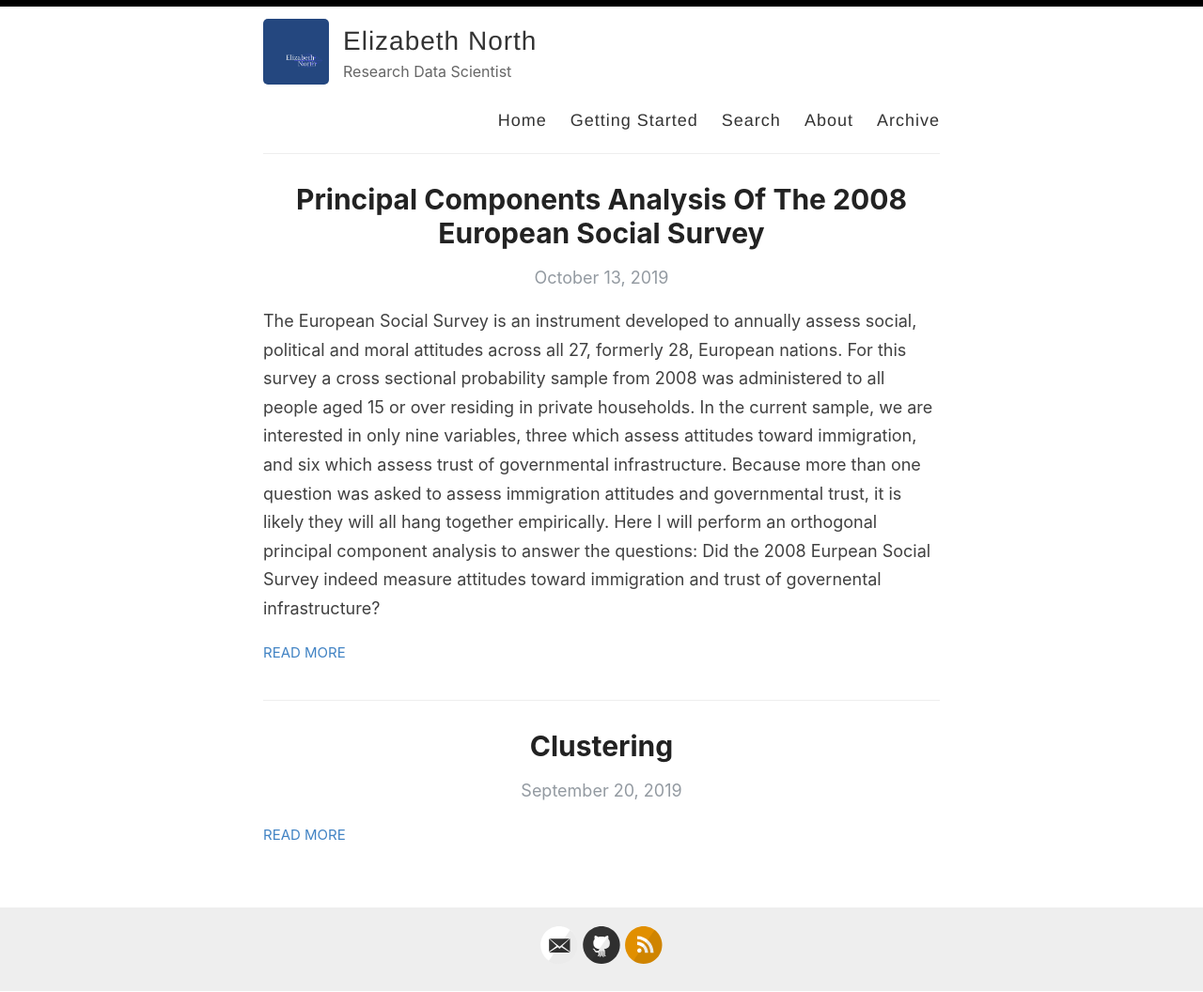
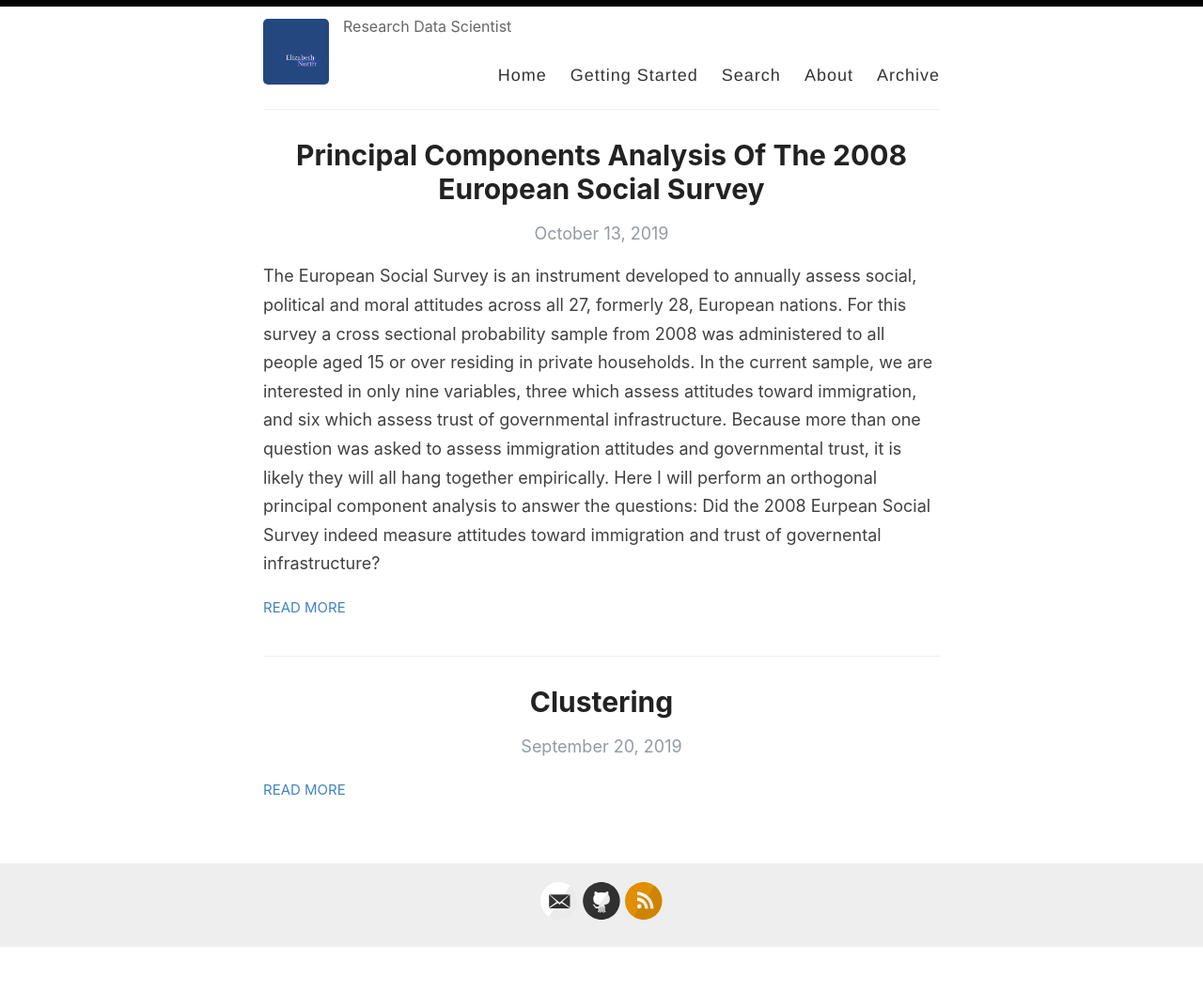
Before and after one commit to northelizabeth/northelizabeth.github.io, a Jekyll site: the page built from index.html, in a window 1280 px wide. Shown: the whole page at 94% size. Built offline with Jekyll 4.4.1, drawn with Linux system fonts in a browser that asks for light colours; the list of posts is cut into pages by our own code; after the commit the page ends 1008 px from its top, so only the background shows below that.

Commit message:
Update _config.yml

```diff
--- a/_config.yml
+++ b/_config.yml
@@ -3,7 +3,7 @@
 #
 
 # Name of your site (displayed in the header)
-name: Elizabeth North
+name:
 
 # Name of the author
 author: Elizabeth North
```
